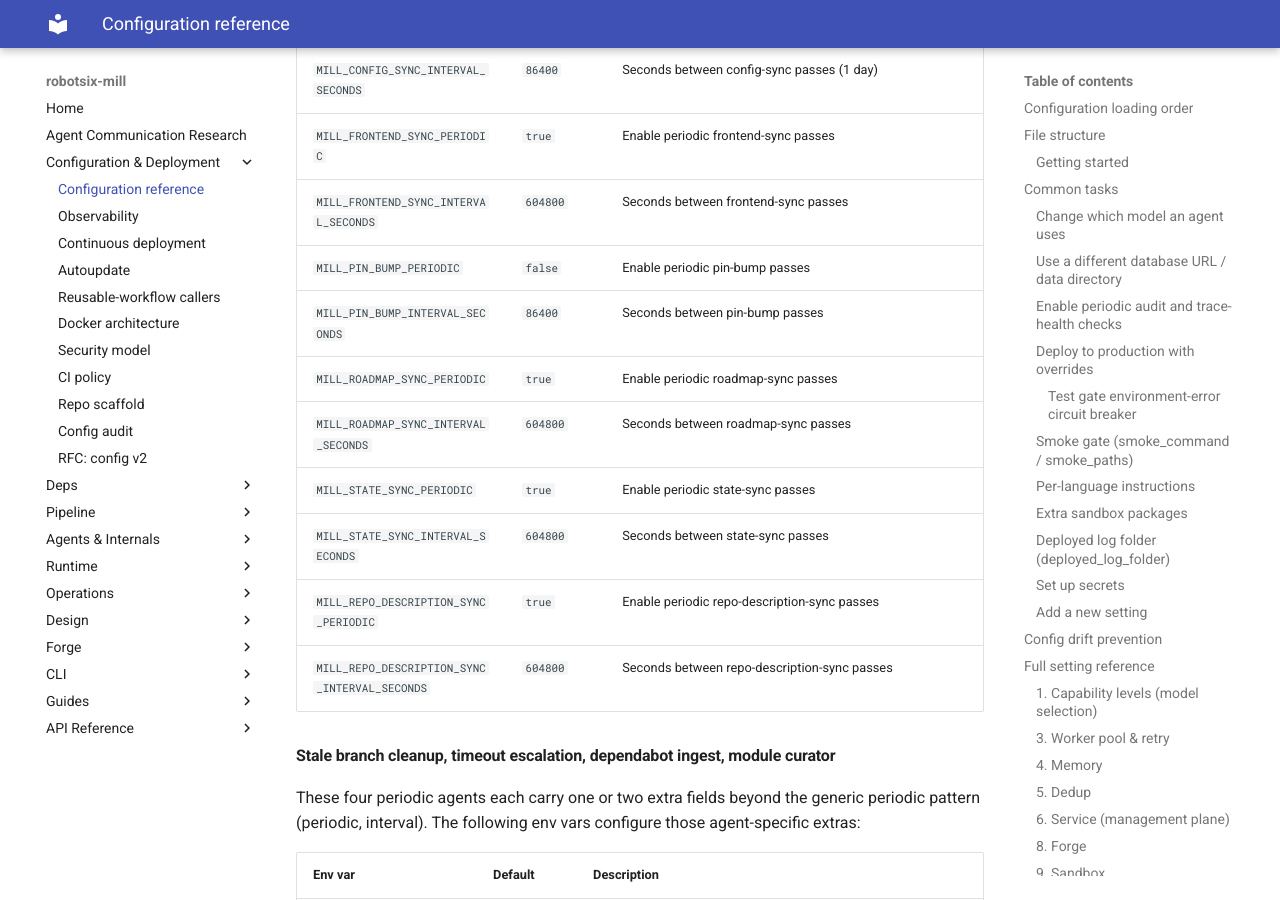
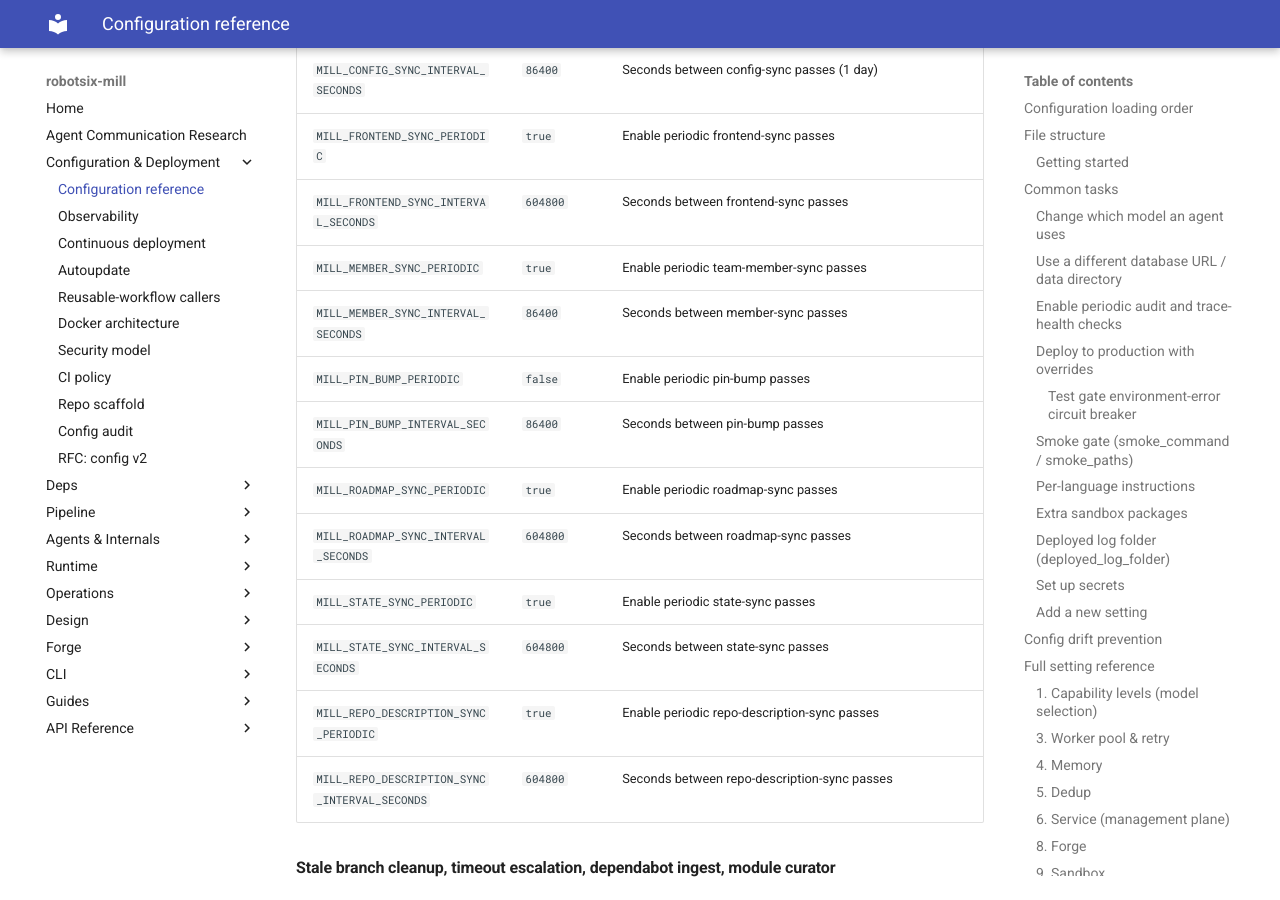
Before and after one commit to damien-robotsix/robotsix-mill, an MkDocs documentation site: the page built from docs/config/configuration.md, in a window 1280 px wide and 900 px high, scrolled down 36773 px. Built offline with MkDocs 1.6.1 and Material for MkDocs 9.7.7, drawn with Linux system fonts in a browser that asks for light colours.

Commit message:
mill: config drift: member_sync periodic agent missing dedicated doc row (20260728T190243Z-config-drift-member-sync-periodic-agent-3929) (#2597)
Co-authored-by: robotsix-mill <mill@robotsix.local>

```diff
--- a/docs/config/configuration.md
+++ b/docs/config/configuration.md
@@ -897,6 +897,8 @@ and as environment variables:
 | `MILL_CONFIG_SYNC_INTERVAL_SECONDS` | `86400` | Seconds between config-sync passes (1 day) |
 | `MILL_FRONTEND_SYNC_PERIODIC` | `true` | Enable periodic frontend-sync passes |
 | `MILL_FRONTEND_SYNC_INTERVAL_SECONDS` | `604800` | Seconds between frontend-sync passes |
+| `MILL_MEMBER_SYNC_PERIODIC` | `true` | Enable periodic team-member-sync passes |
+| `MILL_MEMBER_SYNC_INTERVAL_SECONDS` | `86400` | Seconds between member-sync passes |
 | `MILL_PIN_BUMP_PERIODIC` | `false` | Enable periodic pin-bump passes |
 | `MILL_PIN_BUMP_INTERVAL_SECONDS` | `86400` | Seconds between pin-bump passes |
 | `MILL_ROADMAP_SYNC_PERIODIC` | `true` | Enable periodic roadmap-sync passes |
```
Also changed, not shown: CHANGELOG.md (+1 -0 lines).
